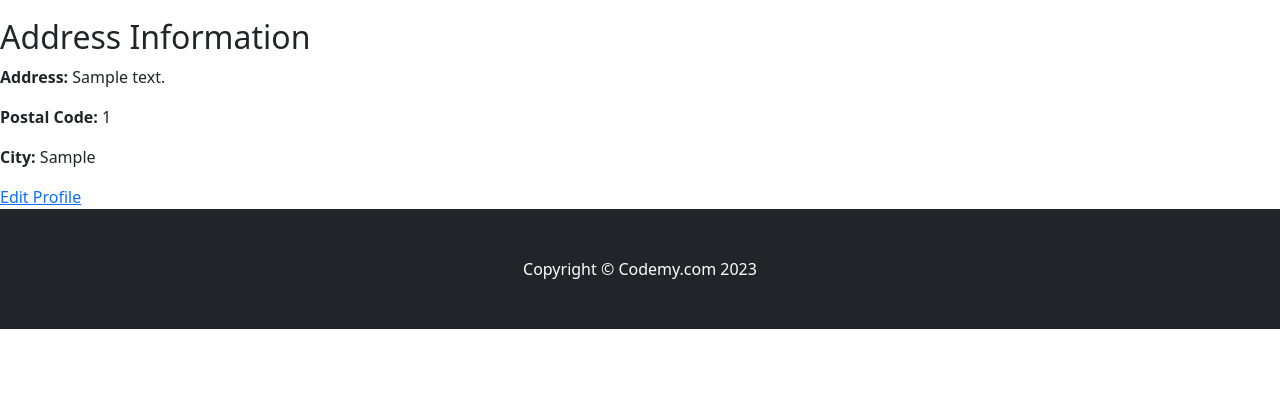
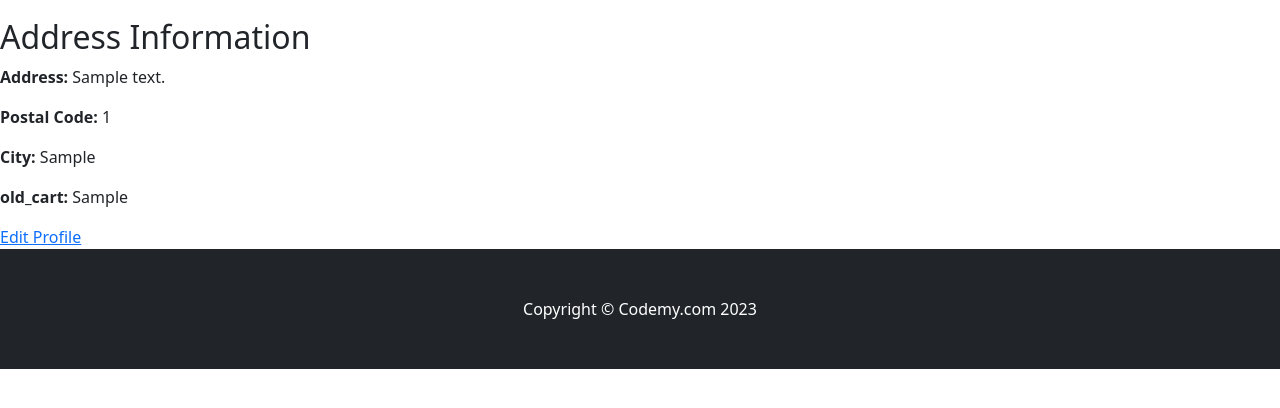
Before and after one commit to amirhoseinshojaei/shop, a Django app: page /profile/ in a window 1280 px wide. Shown: the part 300-708 px from the top of the page. Run offline with Django 5.2, Linux system fonts and the light colour scheme; a user stored in the database is signed in; tables that the repository leaves empty hold one stand-in row (values such as "Sample post"); some libraries are stand-ins or nearby versions.

Commit message:
add old cart to profile

```diff
--- a/shop/templates/core/profile.html
+++ b/shop/templates/core/profile.html
@@ -33,6 +33,7 @@
                     <p><strong>Address:</strong> {{ profile.address }}</p>
                     <p><strong>Postal Code:</strong> {{ profile.postal_code }}</p>
                     <p><strong>City:</strong> {{ profile.city }}</p>
+                    <p><strong>old_cart:</strong> {{ profile.old_cart }}</p>
                 </section>
                 <a href="{% url 'core:profile_edit' %}">Edit Profile</a>
             </main>
```
